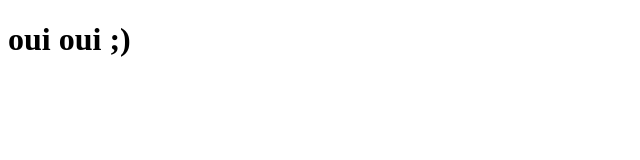
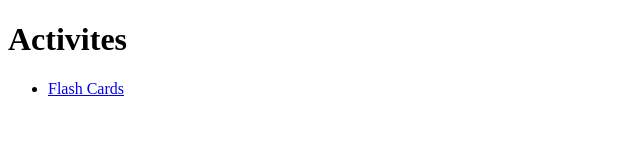
Before and after one commit to Swugg/french-web-app, a plain HTML site: page index.html in a window 1280 px wide. Shown: the whole page, without its empty margins (0-640 px from the left). Drawn offline with Linux system fonts and the light colour scheme.

Commit message:
added link to fCards activity and created foundation for fCards.html

```diff
--- a/index.html
+++ b/index.html
@@ -6,6 +6,9 @@
     </head>
 
     <body>
-        <h1>oui oui ;)</h1>
+        <h1>Activites</h1>
+        <ul>
+            <li><a href="./activities/fCards.html">Flash Cards</a></li>
+        </ul>
     </body>
 </html>
```
Also changed, not shown: activities/fCards.html (+15 -0 lines).
